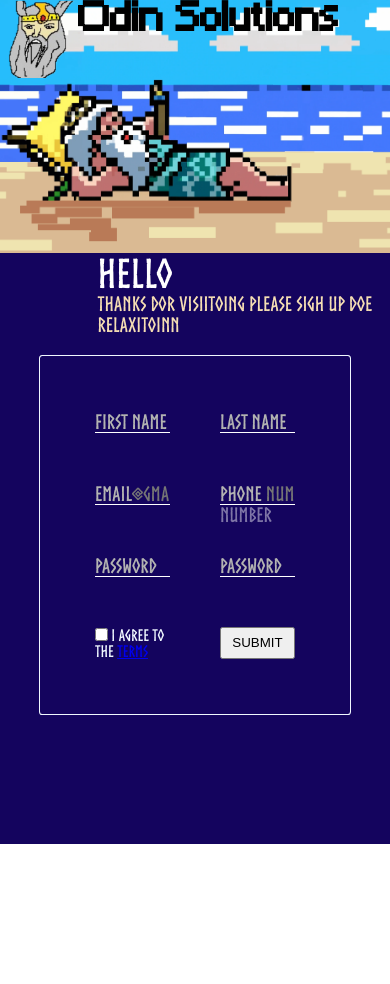
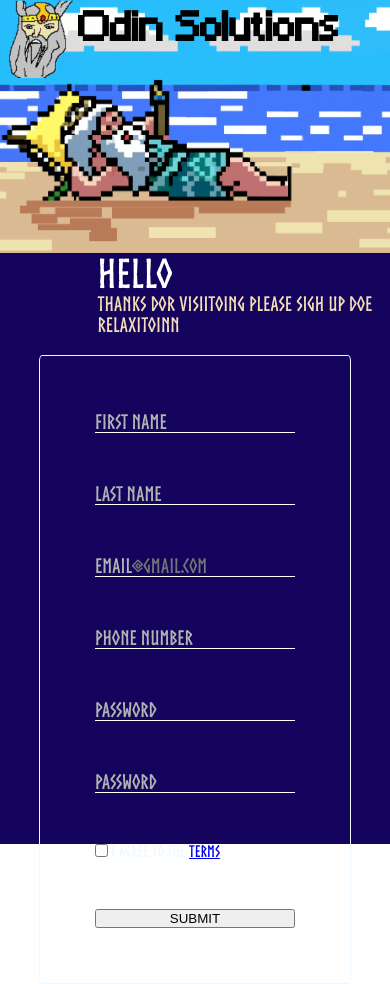
Before and after one commit to NBowersx/Sign-up-Form, a plain HTML site: page index.html in a window 390 px wide. Before the commit the page ends 844 px from the top, so only its background shows below. Drawn offline with Linux system fonts and the light colour scheme.

Commit message:
fix screen sizing and form response

```diff
--- a/styles.css
+++ b/styles.css
@@ -137,7 +137,7 @@ p{
     background-color: green;
 }
 
-@media (max-width: 700px){
+@media (max-width: 750px){
     body{
         overflow: hidden;
     }
@@ -150,6 +150,7 @@ p{
     h1{
         width: 100%;
         font-size: 10vw;
+        margin-top: 10px;
     }
     img#logo{
         width: 20vw;
@@ -177,8 +178,7 @@ p{
         flex-basis: 100%
     }
     .sign-up{
-        margin-top: 5%;
-
-
+        grid-template-columns: 1fr;
+        margin-top: 05%;
     }
 }
```
